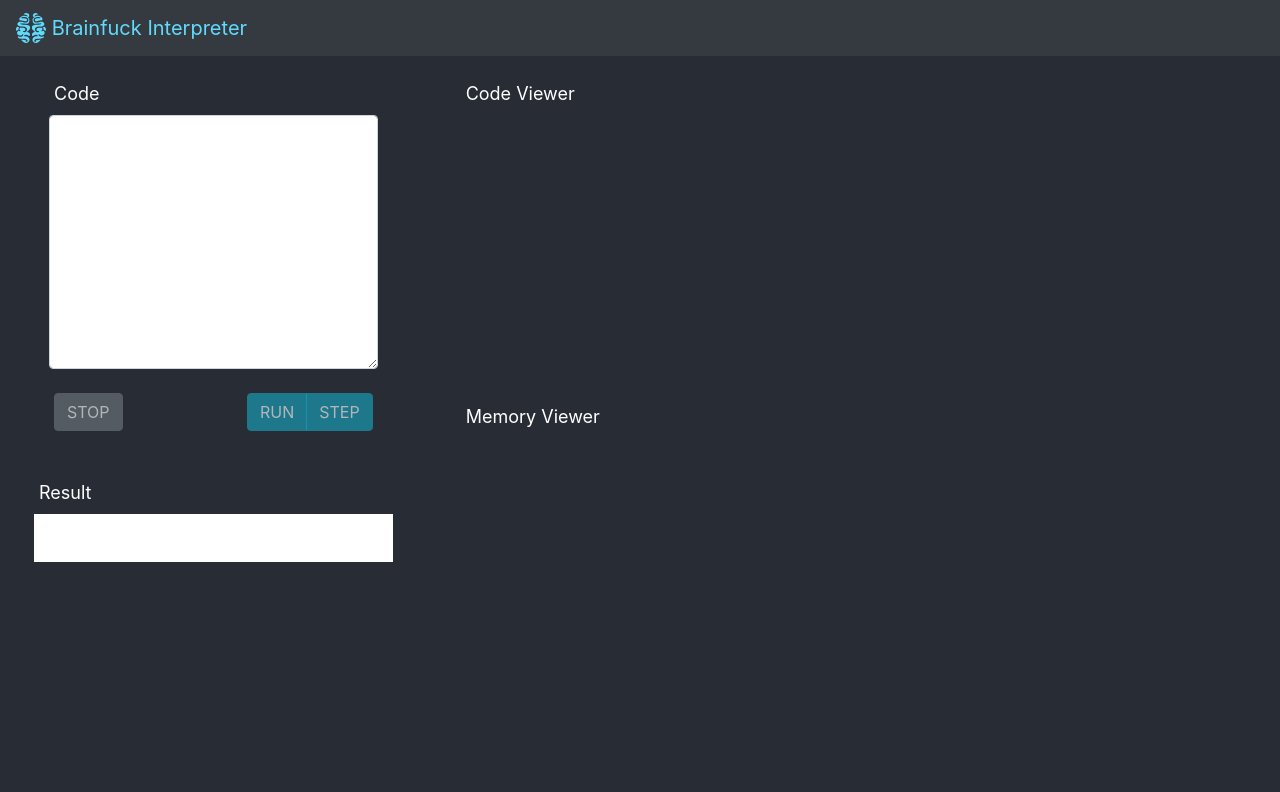
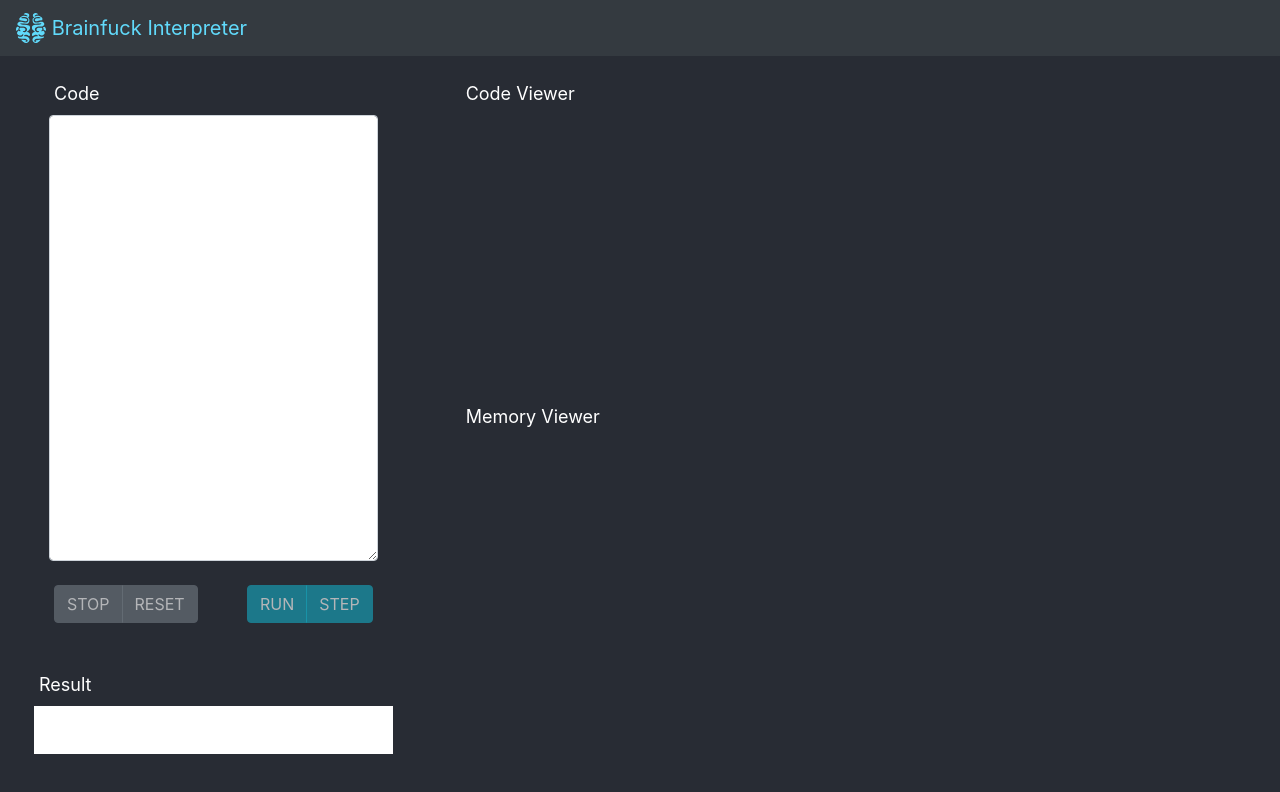
Before and after one commit to omurakazuaki/brainfuck-interpreter, a React (Create React App) app: page / in a window 1280 px wide. Shown: the top 792 px of the page. Built offline with nearby package versions, Linux system fonts and the light colour scheme.

Commit message:
Implemented reset button

```diff
--- a/src/components/App.tsx
+++ b/src/components/App.tsx
@@ -41,6 +41,7 @@ export default class App extends React.Component<AppProps, AppState> {
     this.handleRunCode = this.handleRunCode.bind(this);
     this.handleStepCode = this.handleStepCode.bind(this);
     this.handleStop = this.handleStop.bind(this);
+    this.handleReset = this.handleReset.bind(this);
     this.handleSetBreakPoint = this.handleSetBreakPoint.bind(this);
     this.result = '';
   }
@@ -87,6 +88,16 @@ export default class App extends React.Component<AppProps, AppState> {
     this.brainfuck.stop();
   }
 
+  handleReset() {
+    this.brainfuck.reset();
+    this.setState({
+      code: this.brainfuck.code,
+      breakPoints: this.brainfuck.breakPoints,
+      result: ''
+    });
+    this.result = '';
+  }
+
   handleChangeStatus(status) {
     this.setState({status});
   }
@@ -125,7 +136,8 @@ export default class App extends React.Component<AppProps, AppState> {
                     updateCode={this.handleChangeCode}
                     runCode={this.handleRunCode}
                     stepCode={this.handleStepCode}
-                    stop={this.handleStop} />
+                    stop={this.handleStop}
+                    reset={this.handleReset} />
                 </Col>
               </Row>
               <Row>
--- a/src/components/CodeForm.tsx
+++ b/src/components/CodeForm.tsx
@@ -8,6 +8,7 @@ interface CodeFormProps {
   runCode: () => void,
   stepCode: () => void,
   stop:() => void,
+  reset:() => void,
   status: Status
 };
 
@@ -19,6 +20,7 @@ export default class CodeForm extends React.Component<CodeFormProps> {
     this.handleClickRun = this.handleClickRun.bind(this);
     this.handleClickStep = this.handleClickStep.bind(this);
     this.handleClickStop = this.handleClickStop.bind(this);
+    this.handleClickReset = this.handleClickReset.bind(this);
   }
 
   handleChangeCode(e) {
@@ -37,18 +39,25 @@ export default class CodeForm extends React.Component<CodeFormProps> {
     this.props.stop();
   }
 
+  handleClickReset(_) {
+    this.props.reset();
+  }
+
   render() {
     return (
       <div>
         <Form>
           <Form.Label>Code</Form.Label>
           <Form.Row className="mb-4">
-            <Form.Control as="textarea" aria-label="code" rows={10} onChange={this.handleChangeCode} />
+            <Form.Control as="textarea" aria-label="code" rows={18} onChange={this.handleChangeCode} />
           </Form.Row>
         </Form>
         <div className="d-flex">
           <div className="mr-auto">
-            <Button variant="secondary" onClick={this.handleClickStop} disabled={this.props.status !== Status.RUNNING}>STOP</Button>
+            <ButtonGroup>
+              <Button variant="secondary" onClick={this.handleClickStop} disabled={this.props.status !== Status.RUNNING}>STOP</Button>
+              <Button variant="secondary" onClick={this.handleClickReset} disabled={this.props.status === null || this.props.status !== Status.STOPPED}>RESET</Button>
+            </ButtonGroup>
           </div>
           <div>
             <ButtonGroup>
```
